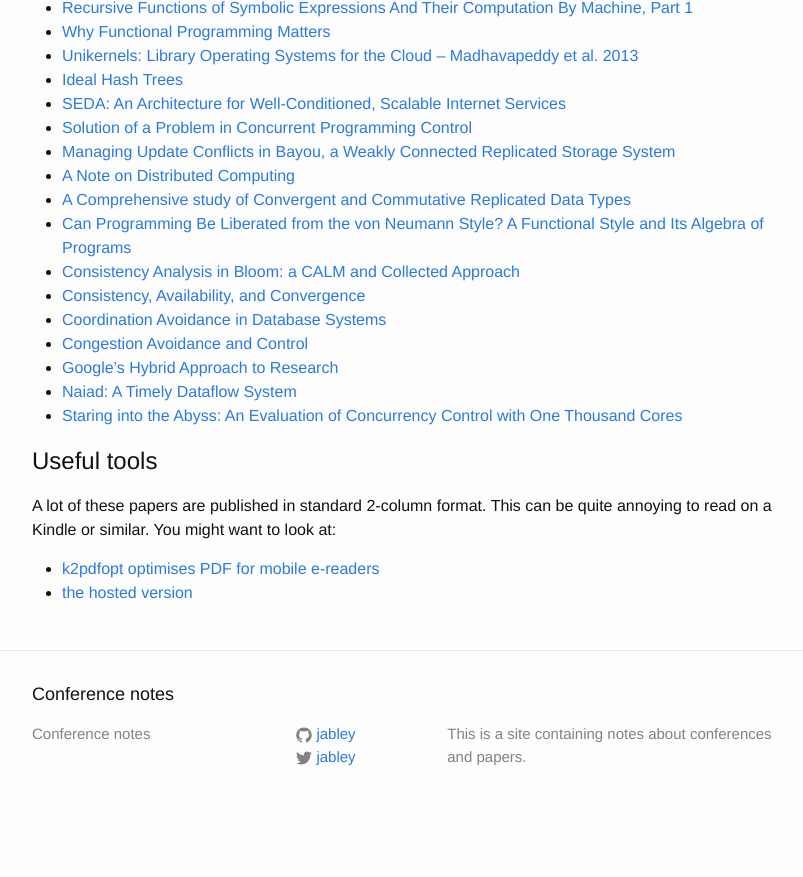
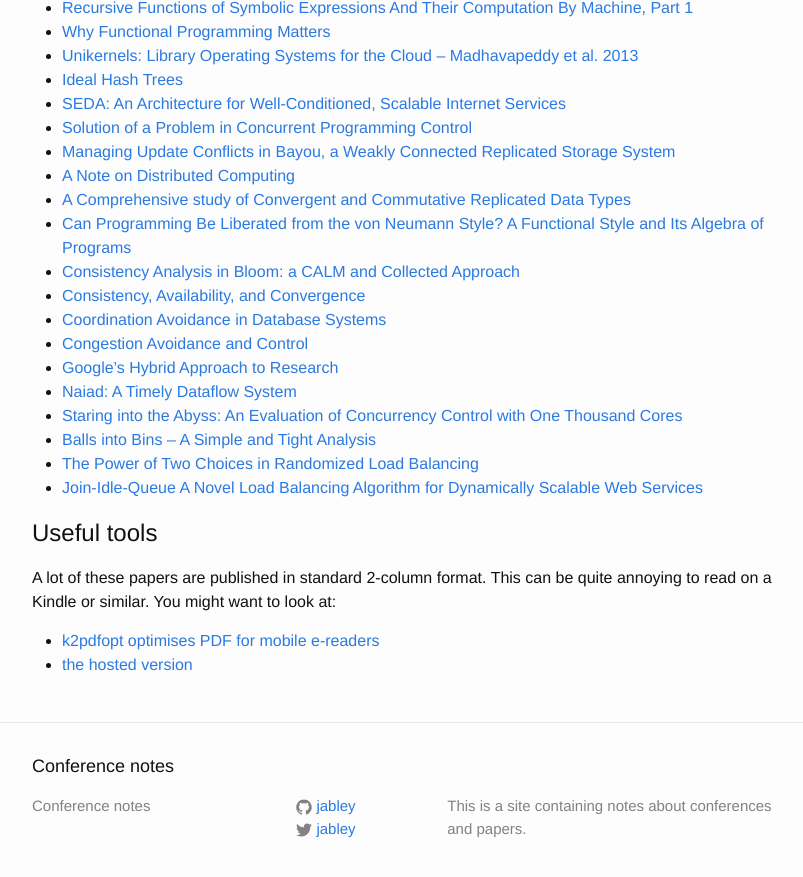
Before and after one commit to jabley/confnotes.club, a Jekyll site: the page built from _papers/index.md, in a window 1280 px wide and 900 px high, scrolled down 1041 px. Shown: the top 877 px of the window, without its empty margins (238-1041 px from the left). Built offline with Jekyll 4.4.1, drawn with Linux system fonts in a browser that asks for light colours; before the commit the page ends 1869 px from its top, so only the background shows below that.

Commit message:
Add load-balancing papers
After viewing https://www.youtube.com/watch?v=kpvbOzHUakA

```diff
--- a/_papers/index.md
+++ b/_papers/index.md
@@ -56,6 +56,9 @@
 - [Google's Hybrid Approach to Research](http://static.googleusercontent.com/media/research.google.com/en/us/pubs/archive/38149.pdf)
 - [Naiad: A Timely Dataflow System](http://research.microsoft.com/pubs/201100/naiad_sosp2013.pdf)
 - [Staring into the Abyss: An Evaluation of Concurrency Control with One Thousand Cores](http://www.vldb.org/pvldb/vol8/p209-yu.pdf)
+- [Balls into Bins -- A Simple and Tight Analysis](http://wwwmayr.informatik.tu-muenchen.de/personen/raab/publ/balls.pdf)
+- [The Power of Two Choices in Randomized Load Balancing](https://www.eecs.harvard.edu/~michaelm/postscripts/mythesis.pdf)
+- [Join-Idle-Queue A Novel Load Balancing Algorithm for Dynamically Scalable Web Services](https://www.microsoft.com/en-us/research/publication/join-idle-queue-a-novel-load-balancing-algorithm-for-dynamically-scalable-web-services/)
 
 ## Useful tools
 
```
